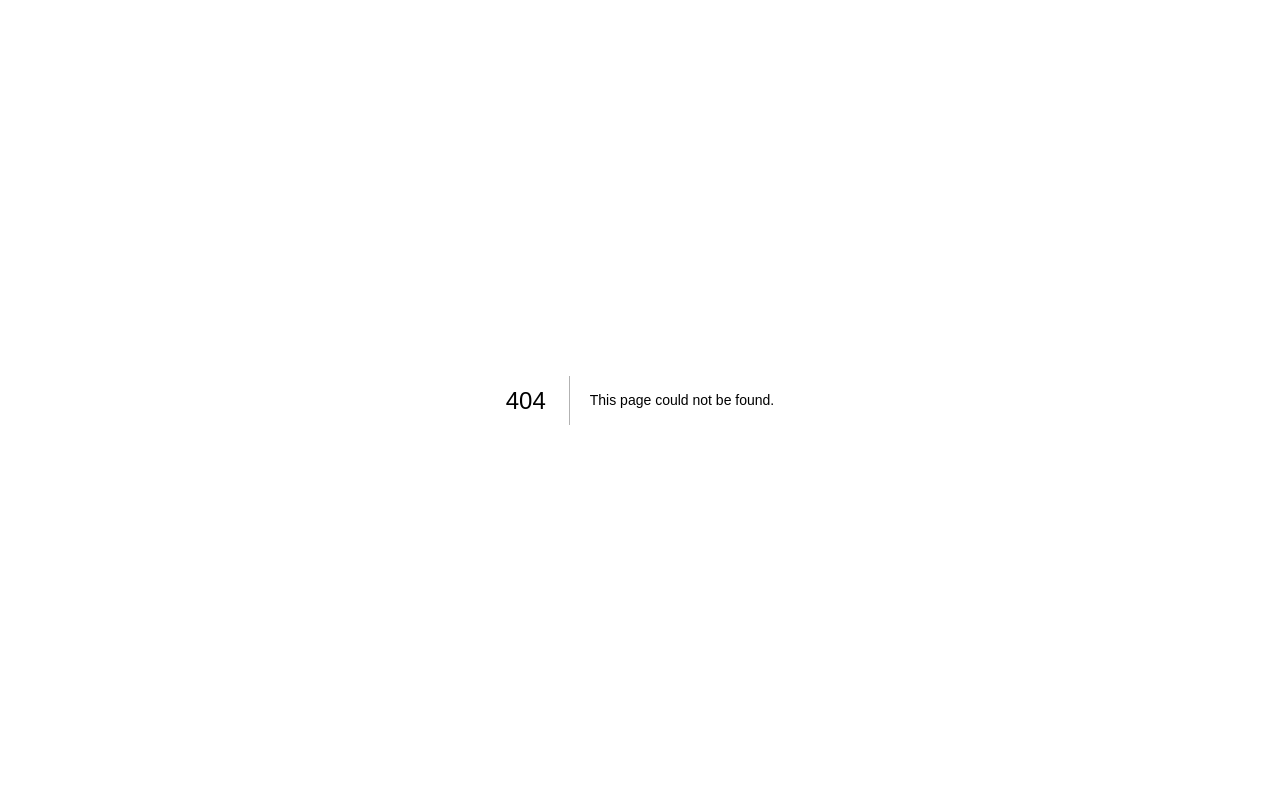
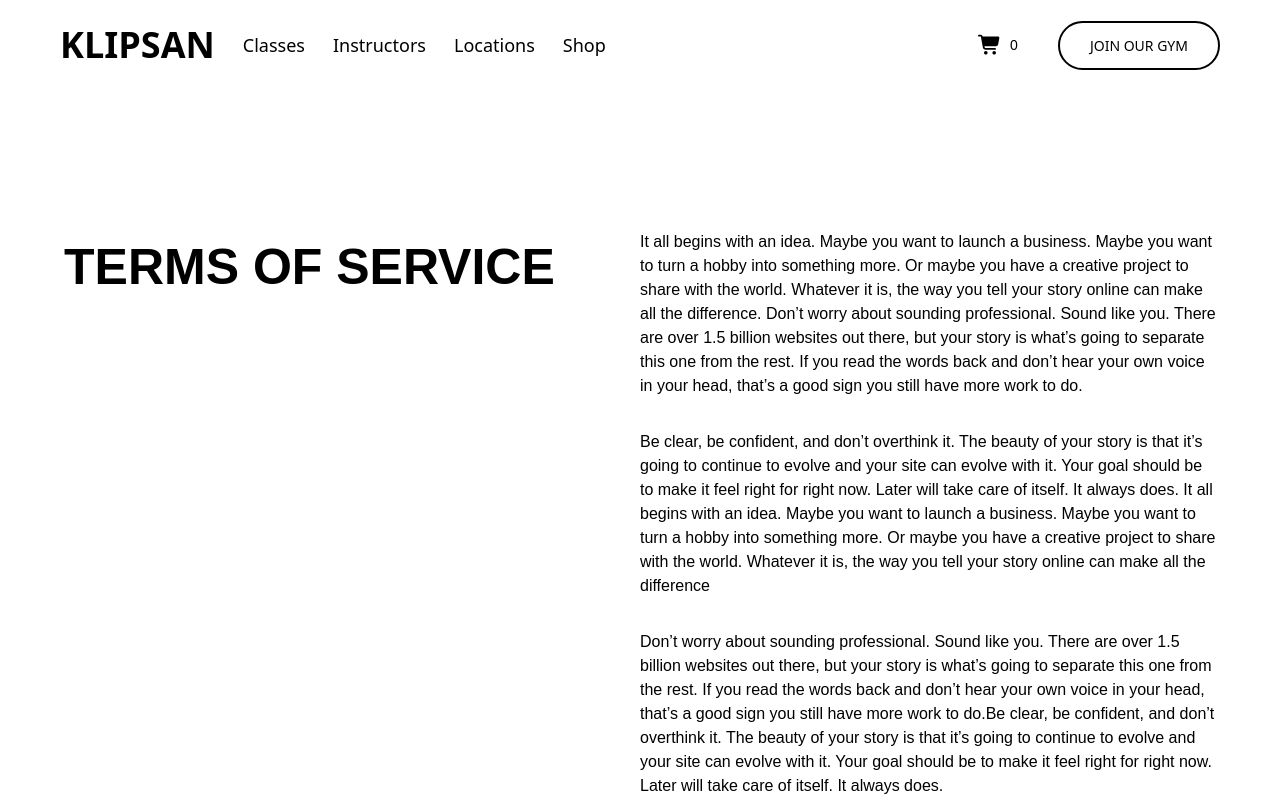
Before and after one commit to mti-Mansouri/klipsan-demo-mehdi-mansouri, a Next.js app: page /terms-and-conditions in a window 1280 px wide. Before the commit this address had no page. Shown: the top 800 px of the page. Built offline with nearby package versions, Linux system fonts and the light colour scheme.

Commit message:
TERMS OF SERVICE

```diff
--- /dev/null
+++ b/src/app/terms-and-conditions/page.tsx
@@ -0,0 +1,39 @@
+export default function TermsPAge() {
+  return (
+    <main className="w-screen min-h-screen flex justify-between items-start pt-[230px] px-[5%] bg-white text-black ">
+      <p className="font-bebas font-bold text-[50px]">TERMS OF SERVICE</p>
+      <div className="flex max-w-[50%] flex-col items-center gap-8  ">
+        <p>
+          It all begins with an idea. Maybe you want to launch a business. Maybe
+          you want to turn a hobby into something more. Or maybe you have a
+          creative project to share with the world. Whatever it is, the way you
+          tell your story online can make all the difference. Don’t worry about
+          sounding professional. Sound like you. There are over 1.5 billion
+          websites out there, but your story is what’s going to separate this
+          one from the rest. If you read the words back and don’t hear your own
+          voice in your head, that’s a good sign you still have more work to do.
+        </p>
+        <p>
+          Be clear, be confident, and don’t overthink it. The beauty of your
+          story is that it’s going to continue to evolve and your site can
+          evolve with it. Your goal should be to make it feel right for right
+          now. Later will take care of itself. It always does. It all begins
+          with an idea. Maybe you want to launch a business. Maybe you want to
+          turn a hobby into something more. Or maybe you have a creative project
+          to share with the world. Whatever it is, the way you tell your story
+          online can make all the difference
+        </p>
+        <p>
+          Don’t worry about sounding professional. Sound like you. There are
+          over 1.5 billion websites out there, but your story is what’s going to
+          separate this one from the rest. If you read the words back and don’t
+          hear your own voice in your head, that’s a good sign you still have
+          more work to do.Be clear, be confident, and don’t overthink it. The
+          beauty of your story is that it’s going to continue to evolve and your
+          site can evolve with it. Your goal should be to make it feel right for
+          right now. Later will take care of itself. It always does.{" "}
+        </p>
+      </div>
+    </main>
+  );
+}
--- a/src/components/footer.tsx
+++ b/src/components/footer.tsx
@@ -38,7 +38,7 @@ export default function Footer() {
             </p>
             <ul>
               <li className="underline underline-offset-3 ">
-                <Link href={"/"}>Terms and Conditions</Link>
+                <Link href={"/terms-and-conditions"}>Terms and Conditions</Link>
               </li>
               <li className="underline underline-offset-3">
                 <Link href={"/"}>Private Policy</Link>{" "}
--- a/src/components/navBar.tsx
+++ b/src/components/navBar.tsx
@@ -13,6 +13,7 @@ type Path =
   | "/classes-overview"
   | "/classes"
   | "/shopping-cart"
+  | "/terms-and-conditions"
   | "/join";
 type ColorTheme = "dark" | "light";
 
@@ -26,6 +27,7 @@ const navTheme: Record<Path, ColorTheme> = {
   "/classes-overview": "dark",
   "/shopping-cart": "light",
   "/join": "dark",
+  "/terms-and-conditions":"light"
 };
 
 export default function NavBar() {
```
